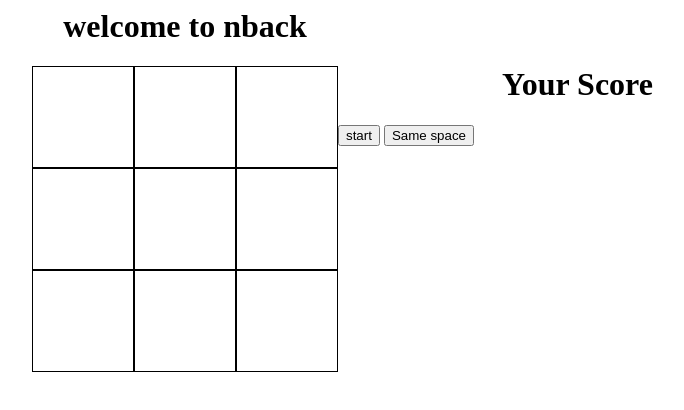
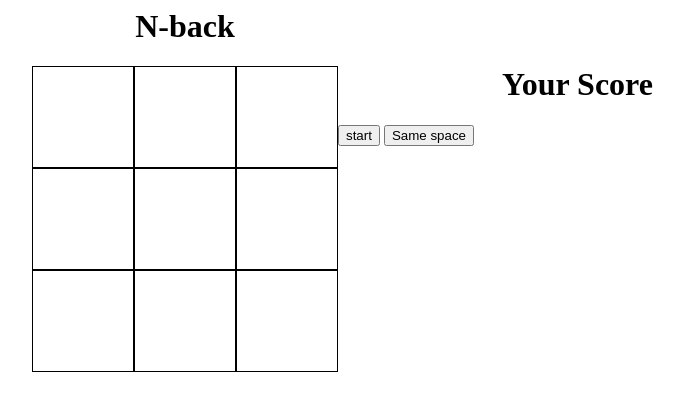
Before and after one commit to chuckha/N-back, a plain HTML site: page index.html in a window 1280 px wide. Shown: the whole page, without its empty margins (455-1139 px from the left). Drawn offline with Linux system fonts and the light colour scheme.

Commit message:
Fixes #10.

```diff
--- a/index.html
+++ b/index.html
@@ -3,7 +3,7 @@
     <link href="styles.css" rel="stylesheet" />
   </head>
   <body>
-    <h1>welcome to nback</h1>
+    <h1>N-back</h1>
     <div id="game">
       <div class="cell top l"></div>
       <div class="cell top m"></div>
```
